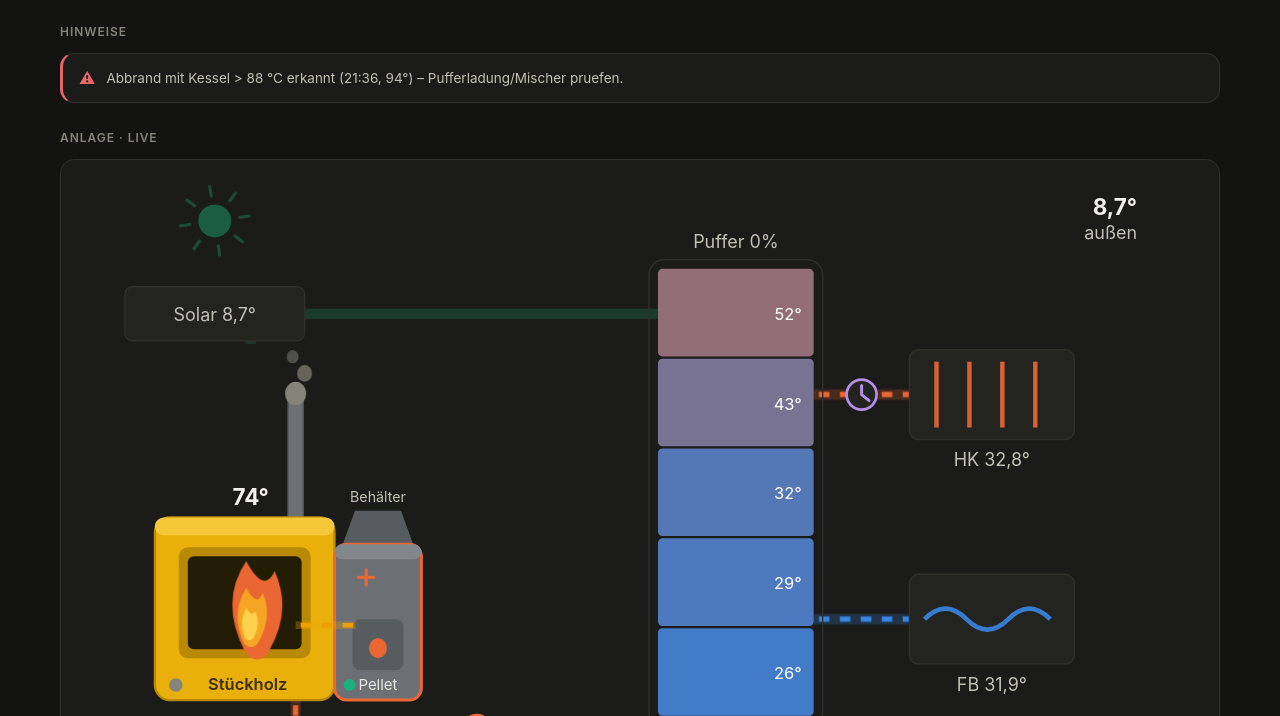
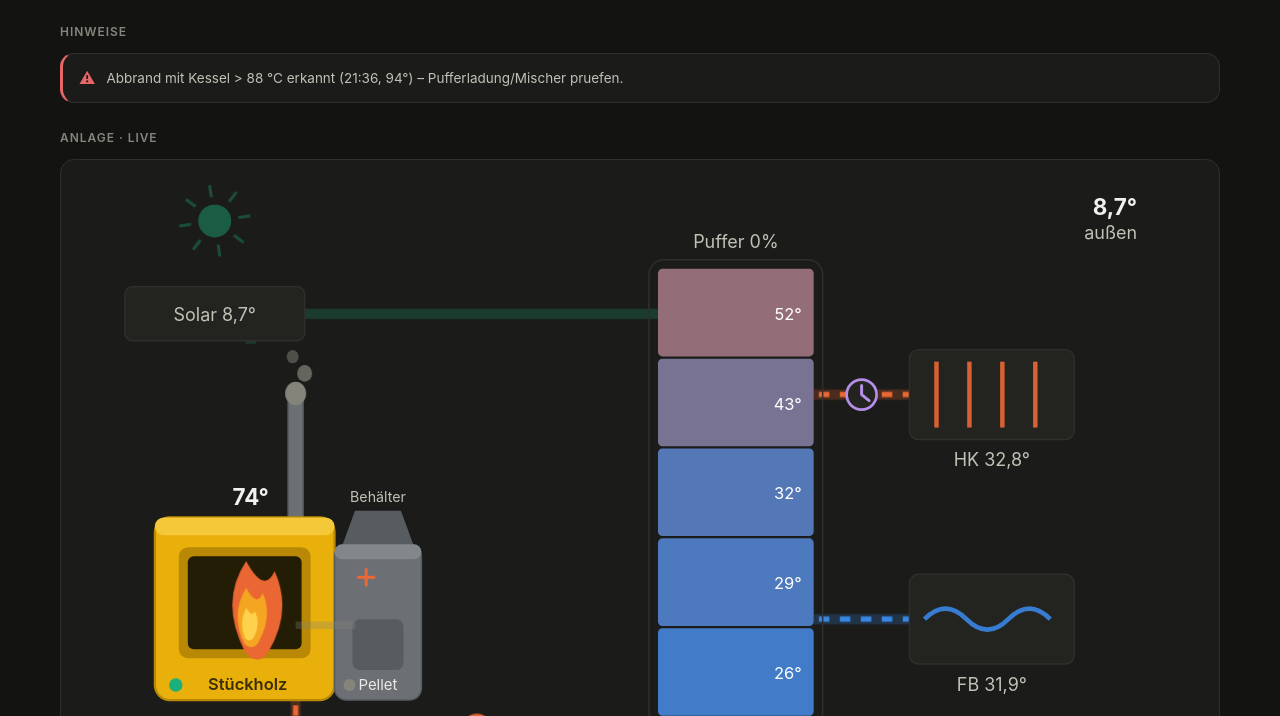
Before and after one commit to mknxb/heizung, a plain HTML site: page index.html in a window 1280 px wide. Shown: the part 84-800 px from the top of the page. Drawn offline with Linux system fonts and the light colour scheme.

Commit message:
Add files via upload

```diff
--- a/index.html
+++ b/index.html
@@ -121,7 +121,7 @@ function scatterChart(el,groups,{line,fmtx,fmty,ux,uy}){
 function tiles(items){return `<div class="tiles">${items.map(t=>`<div class="tile"><div class="tv"${t.c?` style="color:var(${t.c})"`:''}>${t.v}</div><div class="tl">${t.l}</div></div>`).join('')}</div>`;}
 function tcol(t){if(t==null)return '#555';const c0=[57,135,229],c1=[235,104,52];const x=Math.max(0,Math.min(1,(t-22)/(75-22)));return `rgb(${c0.map((a,i)=>Math.round(a+(c1[i]-a)*x)).join(',')})`;}
 function schema(L){
- const brennt=(L.geblaese||0)>500,pelB=(L.pel_geblaese||0)>500;
+ const brennt=(L.geblaese||0)>500,pelB=brennt&&(L.pel_einschub||0)>1; // Pellet nur bei aktivem Einschub (Gebläse ist gemeinsam)
  const P=L.puffer||[];
  const solarOn=(L.solar_pumpe&&/ein|an|^1/i.test(''+L.solar_pumpe))||(L.kollektor!=null&&P[4]!=null&&L.kollektor>P[4]+4);
  const hkOn=(L.hk_vorlauf||0)>25,fbOn=(L.fb_vorlauf||0)>25;
```
